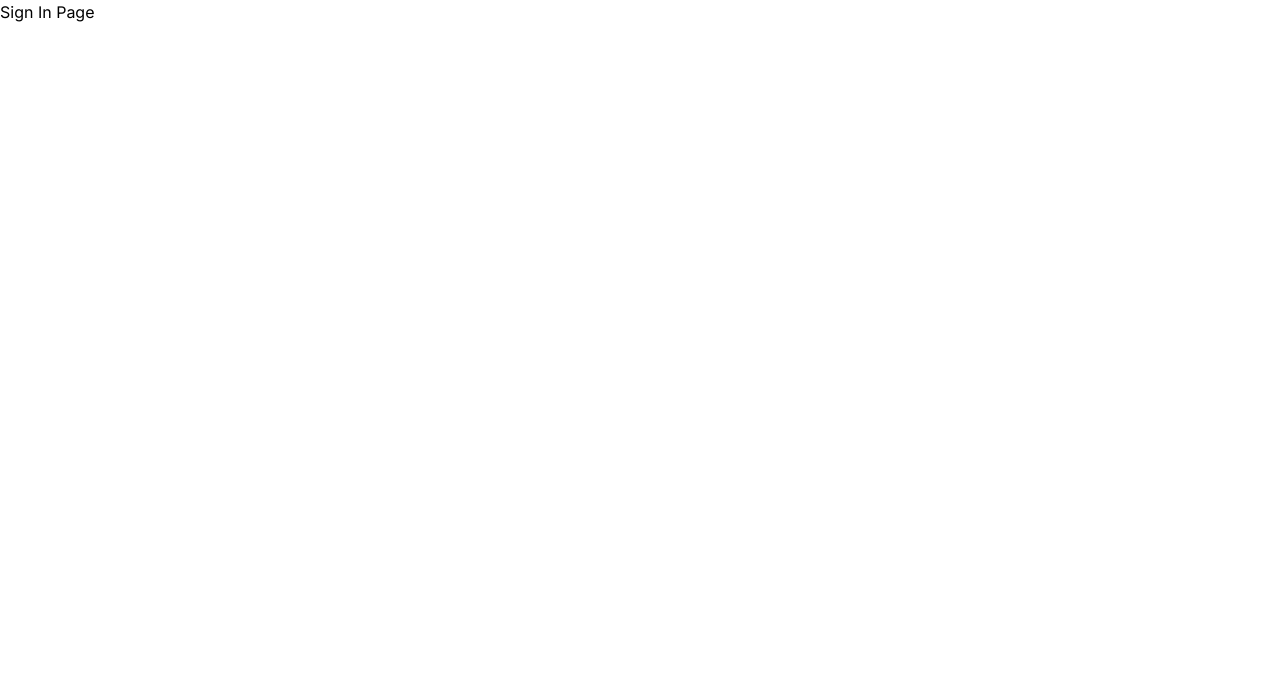
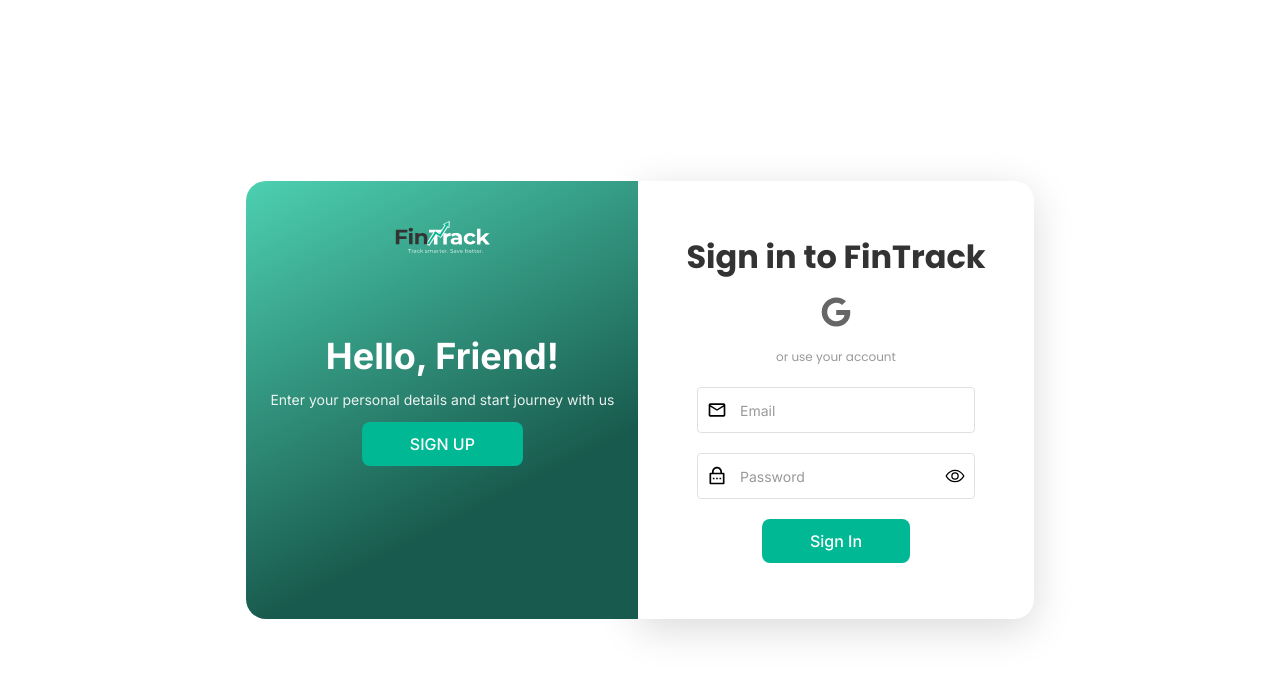
Before and after one commit to ZozuliaMykyta/FinTrack, a Next.js app in the folder frontend/: page /signIn in a window 1280 px wide. Shown: the top 676 px of the page. Built offline with nearby package versions, Linux system fonts and the light colour scheme.

Commit message:
feat: implement layout for Sign In page with WelcomeSection and AuthFormPanel

```diff
--- a/frontend/src/app/(auth)/signIn/page.tsx
+++ b/frontend/src/app/(auth)/signIn/page.tsx
@@ -1,7 +1,16 @@
+import AuthFormPanel from "@/components/auth/AuthFormPanel";
+import WelcomeSection from "@/components/auth/WelcomeSection";
 import React from "react";
 
 const page: React.FC = () => {
-  return <div>Sign In Page</div>;
+  return (
+    <div className="flex items-center justify-center min-h-screen">
+      <div className="flex">
+        <WelcomeSection />
+        <AuthFormPanel />
+      </div>
+    </div>
+  );
 };
 
 export default page;
```
